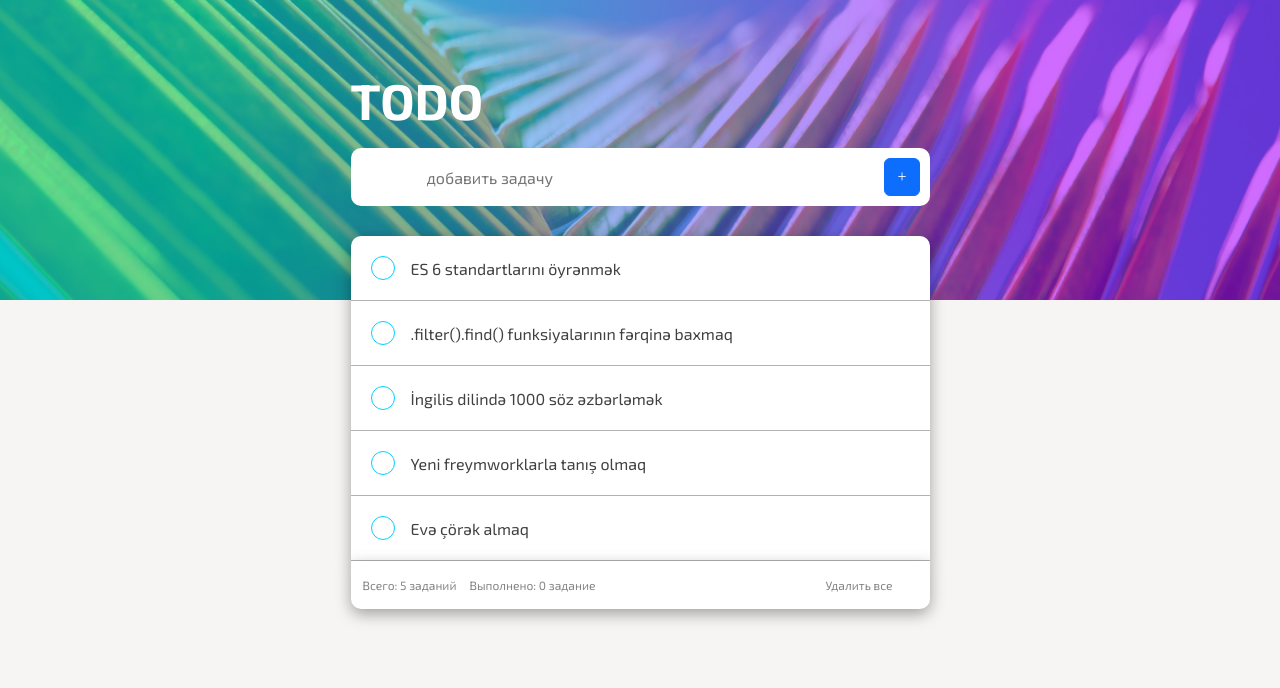
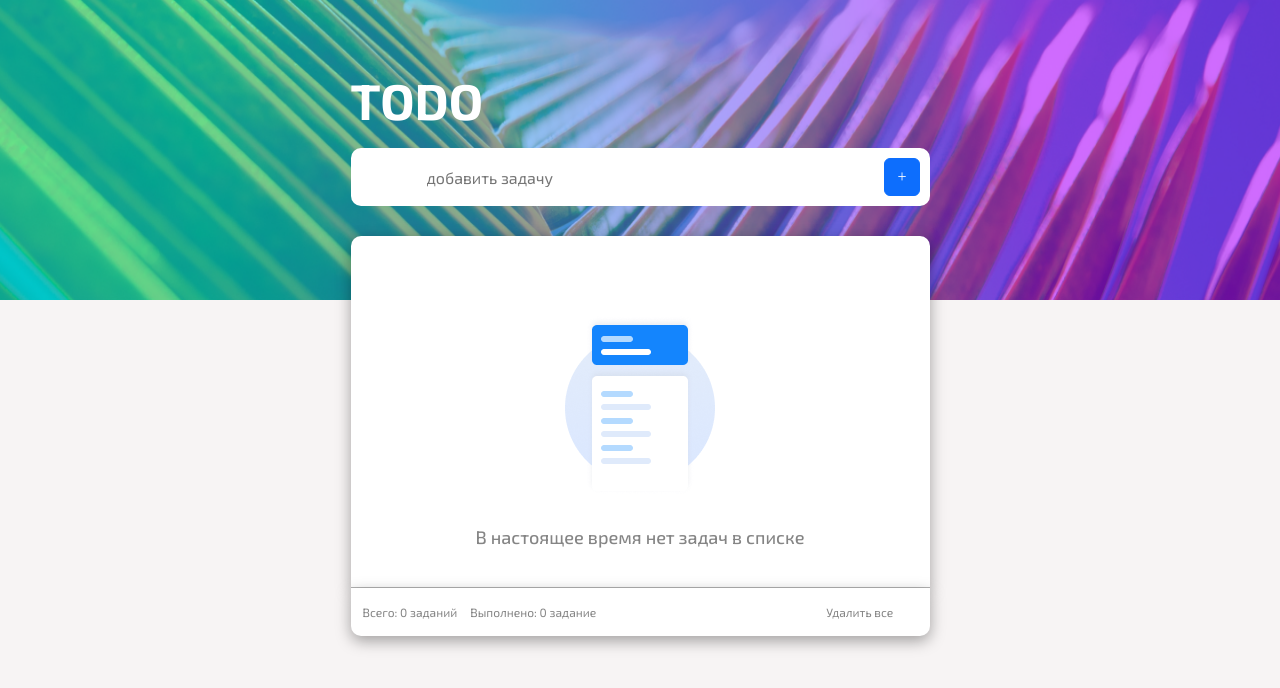
Before and after one commit to Murad268/todolist, a React (Create React App) app: page / in a window 1280 px wide. Shown: the top 688 px of the page. Built offline with nearby package versions, Linux system fonts and the light colour scheme; data requests are answered from the project's data file; a web font is replaced by a local one.

Commit message:
new commit

```diff
--- /dev/null
+++ b/db.json
@@ -0,0 +1,3 @@
+{
+  "todos": []
+}
--- a/src/components/addToDo/AddToDo.jsx
+++ b/src/components/addToDo/AddToDo.jsx
@@ -25,7 +25,7 @@ const AddToDo = () => {
    return (
       <div onSubmit={onSubmit} className='addToDo'>
          <form className="addToDoForm">
-            <input value={value.text} onChange={e=>setValue(prev => ({...prev, text: e.target.value.replaceAll(/\s/g,'')}))} type="text" placeholder='добавить задачу'/>
+            <input value={value.text} onChange={e=>setValue(prev => ({...prev, text: e.target.value}))} type="text" placeholder='добавить задачу'/>
             <button  className="btn btn-primary">+</button>
          </form>
          <ToastContainer
--- a/src/contexts/todoContext.js
+++ b/src/contexts/todoContext.js
@@ -1,49 +1,38 @@
-import React, {createContext, useContext, useState} from 'react';
-import {toast, ToastContainer} from 'react-toastify'
+import React, {createContext, useContext, useState, useEffect} from 'react';
+import {toast} from 'react-toastify'
+import Services from '../services/Services';
 const TodoContext = createContext()
 
 export const TodoContextProvider = ({children}) => {
    const [todos, setTodos] = useState([
-      {
-         id: 1,
-         text: "ES 6 standartlarını öyrənmək",
-         done: false
-      },
-      {
-         id: 2,
-         text: ".filter().find() funksiyalarının fərqinə baxmaq",
-         done: false
-      },
-      {
-         id: 3,
-         text: "İngilis dilində 1000 söz əzbərləmək",
-         done: false
-      },
-      {
-         id: 4,
-         text: "Yeni freymworklarla tanış olmaq",
-         done: false
-      },
-      {
-         id: 5,
-         text: "Evə çörək almaq",
-         done: false
-      }
+
    ]);
+   const todoData = new Services();
+
+   useEffect(() => {
+      todoData.getData().then(res => setTodos(res))
+   }, [])
+
    const deleteVery = () => toast("Задача удалена");
    const addTaskVery = () => toast("Задача добавлена");
    const trimVery = () => toast("Невозможно добвать пустую задачу");
    const deleteAllVery = () => toast("Все задачи удалены");
    const addNewElement = (data) => {
+      todoData.addData(JSON.stringify(data)).then(() => {
          setTodos(prev => {
             return [...prev, data]
          })
          addTaskVery();
+      });
    }
    const deleteAll = () => {
+      todoData.getData().then(res => res.forEach(item => {
+         todoData.delData(item.id).then(() => {
             setTodos(prev => {
                return []
             })
+         })
+      }))
       deleteAllVery();
    }
    const doneToDos = todos.filter(item => item.done).length;
@@ -58,10 +47,12 @@ export const TodoContextProvider = ({children}) => {
       })
    }
    const deleteTodo = (id) => {
+      todoData.delData(id).then(() => {
          setTodos(prev => {
                return prev.filter(item => item.id !== id)
          })
          deleteVery();
+      })
    }
    const values = {
       todos,
@@ -72,7 +63,6 @@ export const TodoContextProvider = ({children}) => {
       deleteTodo,
       trimVery
    }
-
    return <TodoContext.Provider value={values}>{children}</TodoContext.Provider>
 }
 
--- /dev/null
+++ b/src/services/Services.js
@@ -0,0 +1,50 @@
+import React, { Component } from 'react';
+
+class Services extends Component {
+   getData = async () => {
+      const res = await fetch("http://localhost:3001/todos", {
+         method: "GET",
+
+      })
+      if(!res.ok) {
+         console.log("error")
+      }
+      return await res.json()
+   }
+
+   addData = async (body) => {
+      const res = await fetch("http://localhost:3001/todos", {
+         method: "POST",
+         body,
+         headers: {'Content-Type': 'application/json'}
+      })
+
+      if(!res.ok) {
+         console.log("error")
+      }
+      return await res.json()
+   }
+
+   delData = async (id) => {
+      const res = await fetch(`http://localhost:3001/todos/${id}`, {
+         method: "DELETE",
+      })
+      if(!res.ok) {
+         console.log("error")
+      }
+      return await res.json()
+   }
+
+
+   // delAllData = async (id) => {
+   //    const res = await fetch(`http://localhost:3001/todos${id}`, {
+   //       method: "DELETE"
+   //    })
+   //    if(!res.ok) {
+   //       console.log("error")
+   //    }
+   //    return await res.json()
+   // }
+}
+
+export default Services;
```
Lines whose indentation alone changed are shown as unchanged.
